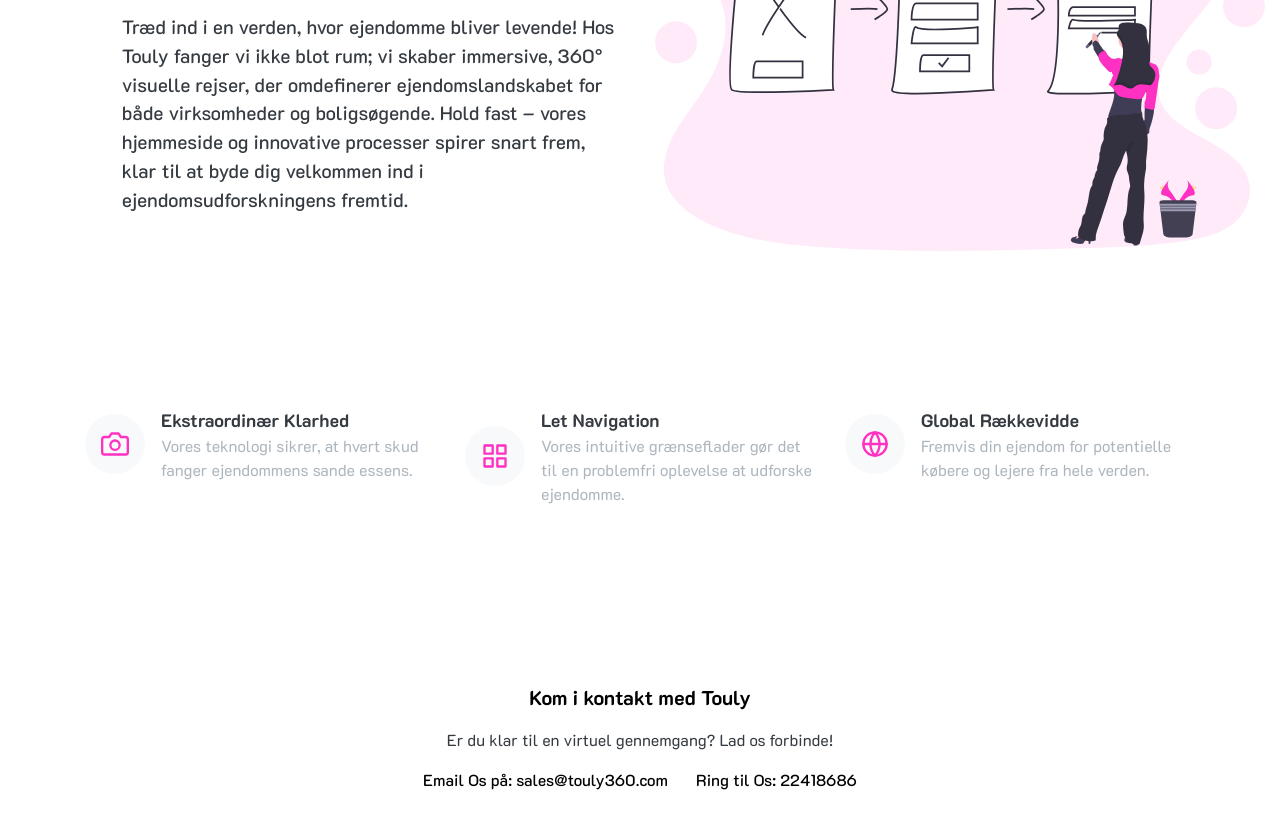
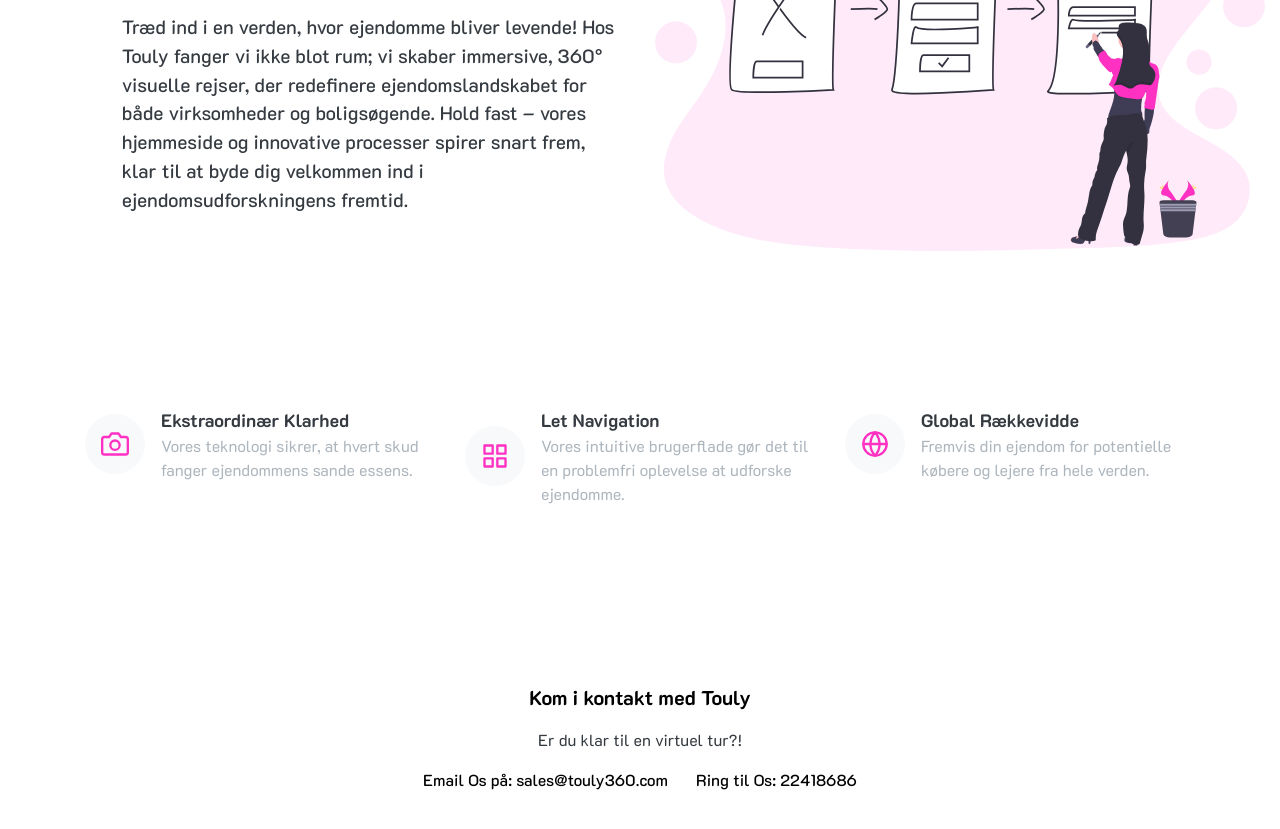
Before and after one commit to mart337i/tourly.github.io, a plain HTML site: page index.html in a window 1280 px wide. Shown: the part 327-1156 px from the top of the page. Drawn offline with nearby package versions, Linux system fonts and the light colour scheme.

```diff
--- a/index.html
+++ b/index.html
@@ -27,7 +27,9 @@
             <div class="col-md-5 ml-md-auto my-md-auto order-2 order-md-1">
                 <h1>Forvandl din ejendomsoplevelse med livlige 360° panoramaer!</h1>
                 <p class="lead mb-5">
-                    Træd ind i en verden, hvor ejendomme bliver levende! Hos Touly fanger vi ikke blot rum; vi skaber immersive, 360° visuelle rejser, der omdefinerer ejendomslandskabet for både virksomheder og boligsøgende. Hold fast – vores hjemmeside og innovative processer spirer snart frem, klar til at byde dig velkommen ind i ejendomsudforskningens fremtid.
+                    Træd ind i en verden, hvor ejendomme bliver levende! Hos Touly fanger vi ikke blot rum; vi skaber immersive,
+                    360° visuelle rejser, der redefinere ejendomslandskabet for både virksomheder og boligsøgende.
+                    Hold fast – vores hjemmeside og innovative processer spirer snart frem, klar til at byde dig velkommen ind i ejendomsudforskningens fremtid.
                 </p>
 
             </div>
@@ -64,7 +66,7 @@
                     </div>
                     <div class="media-body">
                         <div class="title">Let Navigation</div>
-                        <div class="sub-title">Vores intuitive grænseflader gør det til en problemfri oplevelse at udforske ejendomme.</div>
+                        <div class="sub-title">Vores intuitive brugerflade gør det til en problemfri oplevelse at udforske ejendomme.</div>
                     </div>
                 </div>
             </div>
@@ -91,7 +93,7 @@
         <div class="row">
             <div class="col-12 text-center">
                 <h4>Kom i kontakt med Touly</h4>
-                <p>Er du klar til en virtuel gennemgang? Lad os forbinde!</p>
+                <p>Er du klar til en virtuel tur?!</p>
                 <ul class="list-inline">
                     <li class="list-inline-item"><a href="mailto:contact@touly360.com">Email Os på: sales@touly360.com</a></li>
                     <li class="list-inline-item"><a href="tel:+22418686">Ring til Os: 22418686</a></li>
```
Also changed, not shown: robots.txt (added).
